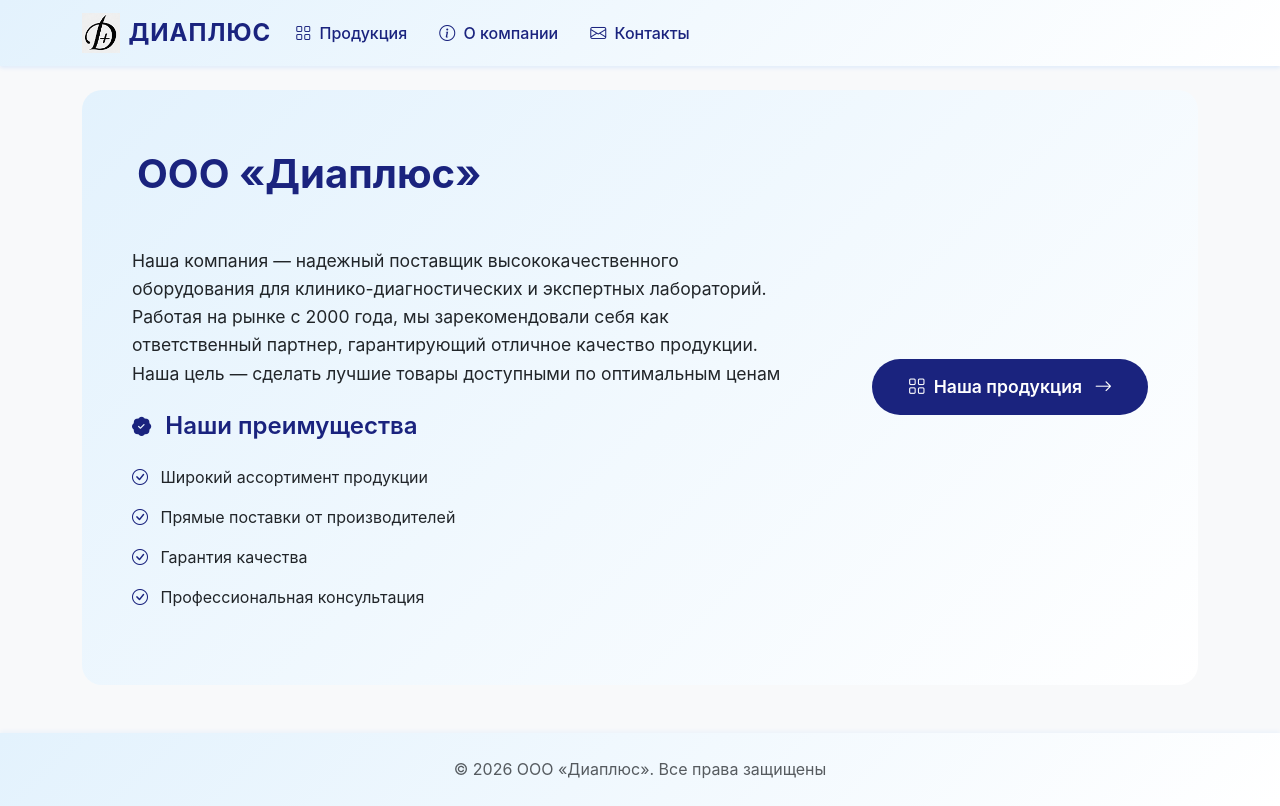
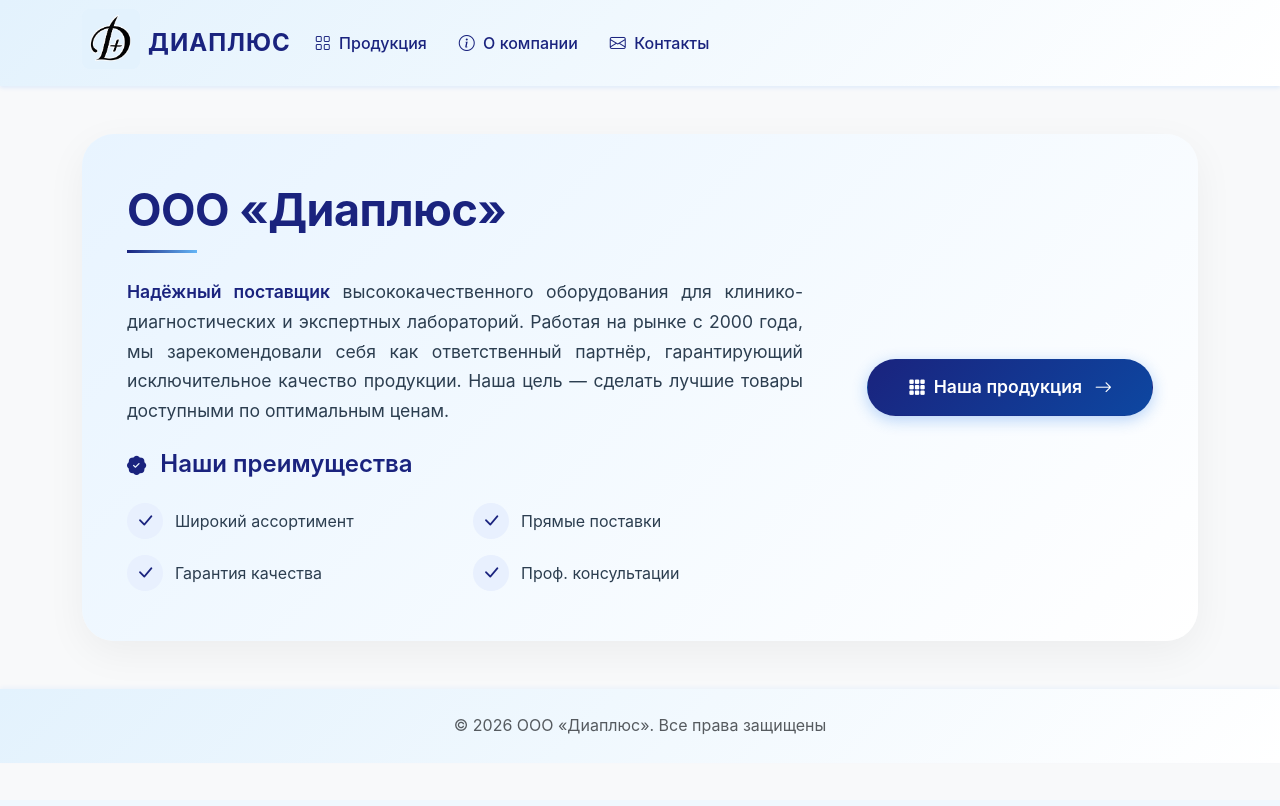
Before and after one commit to maklay21/diaplus, a Django app: page / in a window 1280 px wide. After the commit the page ends 763 px from the top, so only its background shows below. Run offline with Django 5.2, Linux system fonts and the light colour scheme; parts of the project's set-up code (start-up, migrations or seed data) failed here and were passed over.

Commit message:
Add https, fix axes bug with real ip, modify home page and logo

```diff
--- a/catalog/middleware.py
+++ b/catalog/middleware.py
@@ -1,4 +1,3 @@
-from django.shortcuts import redirect
 from django.shortcuts import render
 
 
@@ -7,7 +6,7 @@ class AdminProtectionMiddleware:
         self.get_response = get_response
 
     def __call__(self, request):
-        if not request.user.is_authenticated and not request.user.is_staff:
+        if not request.user.is_staff:
             if request.path.startswith((
                 '/admin/',
                 '/product/add/',
@@ -28,10 +27,21 @@ class CustomErrorMiddleware:
     def __call__(self, request):
         response = self.get_response(request)
 
-        if response.status_code in (404, 405):
+        if response.status_code in (403, 404, 405):
             return render(request, 'pages/404.html', status=404)
         elif response.status_code >= 500:
             context = {'error_code': response.status_code}
             return render(request, 'pages/5xx.html', context, status=response.status_code)
 
         return response
+
+
+class RealIPMiddleware:
+    def __init__(self, get_response):
+        self.get_response = get_response
+
+    def __call__(self, request):
+        real_ip = request.META.get('HTTP_X_REAL_IP')
+        if real_ip:
+            request.META['REMOTE_ADDR'] = real_ip
+        return self.get_response(request)
--- a/catalog/static/css/styles.css
+++ b/catalog/static/css/styles.css
@@ -339,6 +339,11 @@ strong, b {
         padding: 40px 25px !important;
     }
 
+    /* Увеличиваем блок с картой на телефонах */
+    .hero-section iframe {
+        height: 350px;
+    }
+
     .bi-building {
         font-size: 40px !important;
     }
--- a/catalog/templates/base.html
+++ b/catalog/templates/base.html
@@ -10,7 +10,7 @@
     <link href="https://cdn.jsdelivr.net/npm/bootstrap@5.3.0/dist/css/bootstrap.min.css" rel="stylesheet">
     <link rel="stylesheet" href="https://cdn.jsdelivr.net/npm/bootstrap-icons@1.11.3/font/bootstrap-icons.min.css">
     <link rel="stylesheet" href="{% static 'css/styles.css' %}">
-    <link rel="icon" type="image/png" href="{% static 'images/logo.jpg' %}">
+    <link rel="icon" type="image/png" href="{% static 'images/logo.png' %}">
 </head>
 
 <body>
@@ -18,10 +18,11 @@
         <div class="container">
             <a class="navbar-brand fw-bold d-flex align-items-center" href="{% url 'home' %}" style="color: #1a237e; text-decoration: none;">
                 <!-- ЛОГО -->
-                <img src="/static/images/logo.jpg"
-                     alt="Logo"
-                     height="40"
-                     class="me-2">
+                <img src="{% static 'images/logo.png' %}"
+                     alt="Компания"
+                     height="60"
+                     class="me-2"
+                     style="background: #e3f2fd; padding: 5px; border-radius: 8px; transform: translateY(-4px);">
                 <i></i>ДИАПЛЮС
             </a>
             <button class="navbar-toggler" type="button" data-bs-toggle="collapse" data-bs-target="#navbarNav">
--- a/catalog/templates/pages/contacts.html
+++ b/catalog/templates/pages/contacts.html
@@ -39,7 +39,7 @@
             <div class="mt-4">
                 <div class="hero-section" style="background: linear-gradient(135deg, #e3f2fd 0%, #ffffff 100%); border-radius: 20px; padding: 60px 50px;">
                     <div style="border-radius: 8px; overflow: hidden; text-align: center;">
-                        <iframe src="https://yandex.ru/map-widget/v1/?um=constructor%3Ab004c66ba289eb87d85ef515db917467d4c4fc4321c33da0dc92c129f1b4e308&amp;source=constructor" width="985" height="720" frameborder="0"></iframe>
+                        <iframe src="https://yandex.ru/map-widget/v1/?um=constructor%3Ab004c66ba289eb87d85ef515db917467d4c4fc4321c33da0dc92c129f1b4e308&amp;source=constructor" width="100%" height="450" frameborder="0"></iframe>
                     </div>
                 </div>
             </div>
--- a/catalog/templates/pages/home.html
+++ b/catalog/templates/pages/home.html
@@ -1,37 +1,76 @@
 {% extends 'base.html' %}
+{% load static %}
 
-{% block title %}Диаплюс - поставщик медицинских товаров{% endblock %}
+{% block title %}Диаплюс - поставщик высококачественного медицинского оборудования{% endblock %}
 
 {% block content %}
 
-<div class="container mt-4">
-    <div class="hero-section" style="background: linear-gradient(135deg, #e3f2fd 0%, #ffffff 100%); border-radius: 20px; padding: 60px 50px;">
+<div class="container mt-5">
+    <!-- Hero Section -->
+    <div class="hero-section" style="background: linear-gradient(135deg, #e8f4ff 0%, #ffffff 100%); border-radius: 32px; padding: 50px 45px; box-shadow: 0 12px 40px rgba(0,0,0,0.05);">
         <div class="row align-items-center">
-            <div class="col-md-8">
-                <div class="d-flex align-items-center">
-                    <i style="font-size: 60px; color: #1a237e; margin-right: 5px;"></i>
-                    <h1 class="mb-4" style="color: #1a237e;">ООО «Диаплюс»</h1>
+            <div class="col-lg-8">
+                <div class="mb-4">
+                    <h1 style="color: #1a237e; font-size: 2.8rem; font-weight: 700; letter-spacing: -0.5px; margin-bottom: 0;">
+                        ООО «Диаплюс»
+                    </h1>
+                    <div style="width: 70px; height: 3px; background: linear-gradient(90deg, #1a237e, #64b5f6); margin-top: 12px;"></div>
                 </div>
-                <p style="font-size: 1.1rem; line-height: 1.6; margin-top: 25px; margin-bottom: 0;" class="lead";>
-                    Наша компания — надежный поставщик высококачественного оборудования для клинико-диагностических и экспертных лабораторий.
-                    Работая на рынке с 2000 года, мы зарекомендовали себя как ответственный партнер, гарантирующий отличное качество продукции.
-                    Наша цель — сделать лучшие товары доступными по оптимальным ценам
+
+                <p style="font-size: 1.1rem; line-height: 1.7; color: #2c3e50; text-align: justify;">
+                    <span style="font-weight: 600; color: #1a237e;">Надёжный поставщик</span> высококачественного оборудования
+                    для клинико-диагностических и экспертных лабораторий. Работая на рынке с 2000 года,
+                    мы зарекомендовали себя как ответственный партнёр, гарантирующий исключительное качество продукции.
+                    Наша цель — сделать лучшие товары доступными по оптимальным ценам.
                 </p>
 
-                <h4 class="mt-4 mb-4" style="color: #1a237e;">
-                    <i class="bi bi-patch-check-fill me-2" style="font-size: 1.2rem;"></i>
-                        Наши преимущества
-                </h4>
-                <ul class="list-unstyled">
-                    <li class="mb-3"><i class="bi bi-check-circle me-2" style="color: #1a237e;"></i> Широкий ассортимент продукции</li>
-                    <li class="mb-3"><i class="bi bi-check-circle me-2" style="color: #1a237e;"></i> Прямые поставки от производителей</li>
-                    <li class="mb-3"><i class="bi bi-check-circle me-2" style="color: #1a237e;"></i> Гарантия качества</li>
-                    <li class="mb-3"><i class="bi bi-check-circle me-2" style="color: #1a237e;"></i> Профессиональная консультация</li>
-                </ul>
+                <!-- Преимущества -->
+                <div class="mt-4">
+                    <h4 class="mt-4 mb-4" style="color: #1a237e;">
+                        <i class="bi bi-patch-check-fill me-2" style="font-size: 1.2rem;"></i>
+                            Наши преимущества
+                    </h4>
+                    <div class="row g-3">
+                        <div class="col-md-6">
+                            <div class="d-flex align-items-center">
+                                <div class="rounded-circle" style="background: #e8f0fe; width: 36px; height: 36px; display: flex; align-items: center; justify-content: center; margin-right: 12px;">
+                                    <i class="bi bi-check-lg" style="color: #1a237e; font-size: 1.2rem;"></i>
+                                </div>
+                                <span style="color: #2c3e50;">Широкий ассортимент</span>
+                            </div>
+                        </div>
+                        <div class="col-md-6">
+                            <div class="d-flex align-items-center">
+                                <div class="rounded-circle" style="background: #e8f0fe; width: 36px; height: 36px; display: flex; align-items: center; justify-content: center; margin-right: 12px;">
+                                    <i class="bi bi-check-lg" style="color: #1a237e; font-size: 1.2rem;"></i>
+                                </div>
+                                <span style="color: #2c3e50;">Прямые поставки</span>
+                            </div>
+                        </div>
+                        <div class="col-md-6">
+                            <div class="d-flex align-items-center">
+                                <div class="rounded-circle" style="background: #e8f0fe; width: 36px; height: 36px; display: flex; align-items: center; justify-content: center; margin-right: 12px;">
+                                    <i class="bi bi-check-lg" style="color: #1a237e; font-size: 1.2rem;"></i>
+                                </div>
+                                <span style="color: #2c3e50;">Гарантия качества</span>
+                            </div>
+                        </div>
+                        <div class="col-md-6">
+                            <div class="d-flex align-items-center">
+                                <div class="rounded-circle" style="background: #e8f0fe; width: 36px; height: 36px; display: flex; align-items: center; justify-content: center; margin-right: 12px;">
+                                    <i class="bi bi-check-lg" style="color: #1a237e; font-size: 1.2rem;"></i>
+                                </div>
+                                <span style="color: #2c3e50;">Проф. консультации</span>
+                            </div>
+                        </div>
+                    </div>
+                </div>
             </div>
-            <div class="col-md-4 text-md-end text-center mt-4 mt-md-0">
-                <a href="{% url 'product_list' %}" class="btn" style="background: #1a237e; color: white; padding: 14px 35px; font-size: 1.1rem; border-radius: 50px;">
-                    <i class="bi bi-grid me-2"></i>Наша продукция
+
+            <!-- Кнопка справа -->
+            <div class="col-lg-4 text-center text-lg-end mt-5 mt-lg-0">
+                <a href="{% url 'product_list' %}" class="btn" style="background: linear-gradient(135deg, #1a237e, #0d47a1); color: white; padding: 14px 40px; font-size: 1.1rem; border-radius: 50px; transition: all 0.3s ease; box-shadow: 0 4px 15px rgba(26,115,232,0.3);">
+                    <i class="bi bi-grid-3x3-gap-fill me-2"></i>Наша продукция
                     <i class="bi bi-arrow-right ms-2"></i>
                 </a>
             </div>
--- a/catalog/views.py
+++ b/catalog/views.py
@@ -23,7 +23,7 @@ class LoginView(View):
 
     template_name = 'auth/login.html'
     form_class = LoginForm
-    success_url = reverse_lazy('product_list')
+    success_url = reverse_lazy('home')
 
     def dispatch(self, request, *args, **kwargs):
 
--- a/docker-compose.yml
+++ b/docker-compose.yml
@@ -44,6 +44,7 @@ services:
       - ./nginx.conf:/etc/nginx/conf.d/default.conf:ro
       - static_volume:/staticfiles
       - media_volume:/media
+      - /etc/letsencrypt:/etc/letsencrypt:ro
     depends_on:
       - web
     restart: unless-stopped
```
Also changed, not shown: diaplus/settings.py (+26 -19 lines), catalog/static/images/logo.jpg (deleted), catalog/static/images/logo.png (added), 2 other files.
